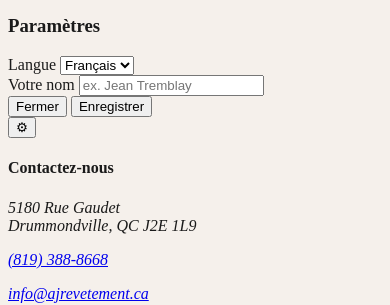
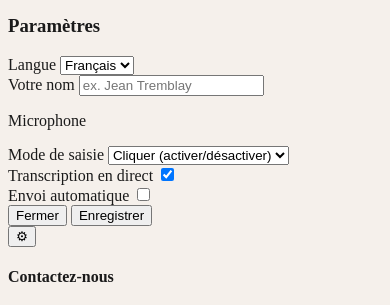
Before and after one commit to Iseutt/chatbot, a website with bundled scripts: page public/index.html in a window 390 px wide. Both pictures are taken after a click on the button "Paramètres". Shown: the part 302-607 px from the top of the page. Built offline with nearby package versions, Linux system fonts and the light colour scheme; a web font is replaced by a local one.

Commit message:
feat: add microphone settings to landing page settings panel
Mirrors the mic options (mode, live transcription, auto-send) from the
chat page settings so users can configure them from the landing page too.

Co-Authored-By: Claude Sonnet 4.6 <noreply@anthropic.com>

```diff
--- a/public/index.html
+++ b/public/index.html
@@ -97,6 +97,26 @@
           />
         </div>
 
+        <p class="settings-section-label" data-i18n="micSection">Microphone</p>
+
+        <div class="settings-field">
+          <label for="settings-mic-mode" data-i18n="micMode">Mode de saisie</label>
+          <select id="settings-mic-mode">
+            <option value="toggle" data-i18n-opt="micModeToggle">Cliquer (activer/désactiver)</option>
+            <option value="hold" data-i18n-opt="micModeHold">Maintenir le bouton</option>
+          </select>
+        </div>
+
+        <div class="settings-field settings-field--row">
+          <label for="settings-mic-live" data-i18n="micLive">Transcription en direct</label>
+          <input type="checkbox" id="settings-mic-live" />
+        </div>
+
+        <div class="settings-field settings-field--row">
+          <label for="settings-mic-autosend" data-i18n="micAutoSend">Envoi automatique</label>
+          <input type="checkbox" id="settings-mic-autosend" />
+        </div>
+
         <div class="settings-actions">
           <button id="settings-close" class="btn-secondary" data-i18n="close">Fermer</button>
           <button id="settings-save" class="btn-primary" data-i18n="save">Enregistrer</button>
--- a/public/landing.js
+++ b/public/landing.js
@@ -146,6 +146,9 @@ function openSettings() {
   const settings = getSettings();
   document.getElementById("settings-lang").value = settings.lang || currentLang;
   document.getElementById("settings-username").value = settings.username || "";
+  document.getElementById("settings-mic-mode").value = settings.micMode ?? "toggle";
+  document.getElementById("settings-mic-live").checked = settings.micLive ?? true;
+  document.getElementById("settings-mic-autosend").checked = settings.micAutoSend ?? false;
   overlay.removeAttribute("hidden");
 }
 
@@ -156,7 +159,10 @@ function closeSettings() {
 function saveSettingsPanel() {
   const lang = document.getElementById("settings-lang").value;
   const username = document.getElementById("settings-username").value.trim();
-  saveSettings({ lang, username });
+  const micMode = document.getElementById("settings-mic-mode").value;
+  const micLive = document.getElementById("settings-mic-live").checked;
+  const micAutoSend = document.getElementById("settings-mic-autosend").checked;
+  saveSettings({ lang, username, micMode, micLive, micAutoSend });
   handleLangChange(lang);
   closeSettings();
 }
```
